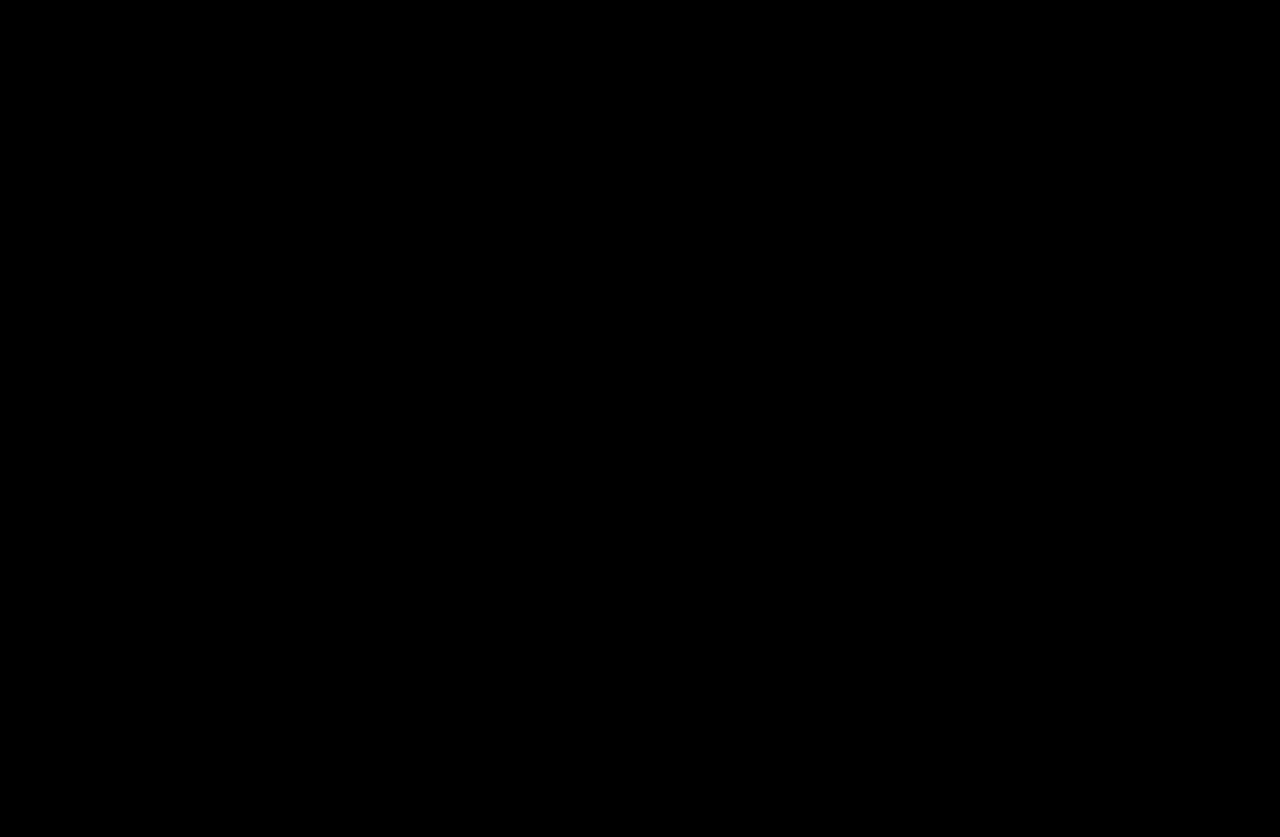
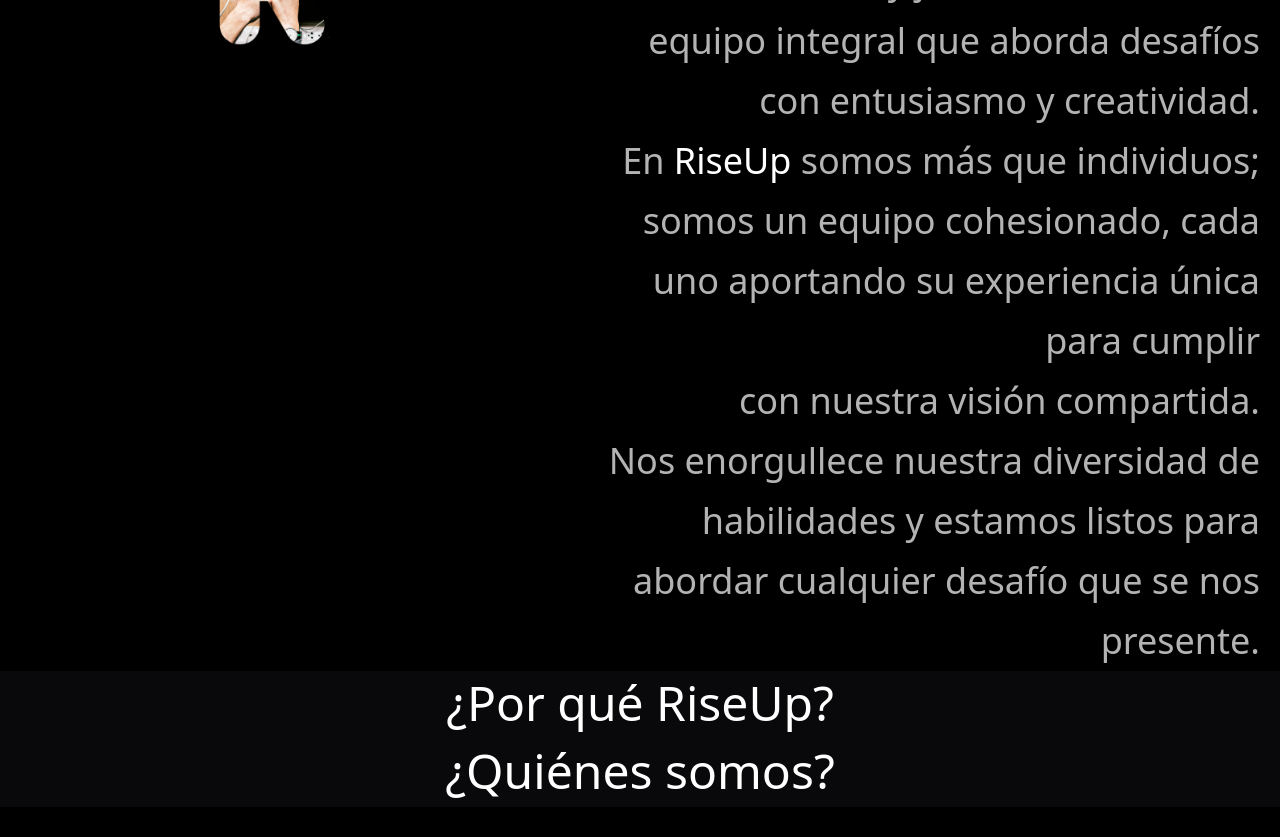
Before and after one commit to EAguirreChama/RiseUp, a React (Vite) app in the folder RiseUp - Portafolio/: page / in a window 1280 px wide. Shown: the part 1980-2817 px from the top of the page. Before the commit the page ends 800 px from the top, so only its background shows below. Built offline with nearby package versions, Linux system fonts and the light colour scheme.

Commit message:
Configurando estilos

```diff
--- a/RiseUp - Portafolio/src/App.jsx
+++ b/RiseUp - Portafolio/src/App.jsx
@@ -1,19 +1,21 @@
 import NavBar from "./componentes/NavBar"
 import Principal from "./componentes/Principal"
+import Preguntas from "./componentes/Preguntas"
 // import Contacto from "./componentes/Contacto"
-// import Preguntas from "./componentes/Preguntas"
 // import Servicios from "./componentes/Servicios"
 // import Complete from "./componentes/Complete"
+import Preguntas2 from "./componentes/Preguntas2"
 
 export default function App () {
   return (
     <div>
       <NavBar/>
       <Principal/>
-      {/* <Preguntas/>
-      <Servicios/>
+      <Preguntas/>
+      {/* <Servicios/>
       <Contacto/>
       <Complete/> */}
+      <Preguntas2/>
     </div>
   )
 }
--- a/RiseUp - Portafolio/src/componentes/Preguntas.jsx
+++ b/RiseUp - Portafolio/src/componentes/Preguntas.jsx
@@ -1,14 +1,13 @@
 export default function Preguntas() {
     return (
-        <div>
-            <span className="self-stretch flex w-full flex-col mt-40 px-16 items-end max-md:max-w-full max-md:mt-10 max-md:px-5">
-                <div className="justify-center text-white text-center text-5xl self-stretch max-md:max-w-full max-md:text-4xl">
+            <div className="flex flex-col">
+                <div className="justify-center text-white text-center text-5xl bg-zinc-950 pt-2 pb-3">
                     ¿Por qué <span className="font-medium">RiseUp</span>?
                 </div>
-                <div className="self-stretch mt-12 max-md:max-w-full max-md:mt-10">
-                    <div className="gap-5 flex max-md:flex-col max-md:items-stretch max-md:gap-0">
+                <div className="self-stretch mt-12">
+                    <div className="gap-5 flex max-md:flex-col">
                         <div className="flex flex-col items-stretch w-[64%] max-md:w-full max-md:ml-0">
-                            <div className="justify-center text-white text-opacity-70 text-4xl leading-[60px] my-auto max-md:max-w-full max-md:mt-10">
+                            <div className="justify-center text-white text-opacity-70 text-4xl leading-[60px] my-auto">
                                 En <span className="text-white">RiseUp</span> fusionamos la
                                 creatividad del diseño con la excelencia en el desarrollo web
                                 para ofrecer soluciones digitales que no solo son visualmente
@@ -18,28 +17,27 @@
                                 línea.
                             </div>
                         </div>
-                        <div className="flex flex-col items-stretch w-[36%] ml-5 max-md:w-full max-md:ml-0">
+                        <div className="flex flex-col items-stretch w-[36%] ml-5">
                             <img
                                 src="../../public/letras con fondo/up2.png"
-                                className="aspect-[1.07] object-contain object-center w-full overflow-hidden grow max-md:max-w-full max-md:mt-10"
+                                className="aspect-[1.07] object-contain object-center w-full overflow-hidden grow"
                             />
                         </div>
                     </div>
                 </div>
-                <div className="justify-center text-white text-center text-5xl whitespace-nowrap mr-6 mt-48 max-md:text-4xl max-md:mr-2.5 max-md:mt-10">
+                <div className="justify-center text-white text-center text-5xl whitespace-nowrap mr-6 mt-48">
                     <span className="font-semibold">¿Quiénes </span>somos?
                 </div>
-            </span>
-            <div className="self-center w-full max-w-[1362px] mt-24 px-5 max-md:max-w-full max-md:mt-10">
-                <div className="gap-5 flex max-md:flex-col max-md:items-stretch max-md:gap-0">
-                    <div className="flex flex-col items-stretch w-[43%] max-md:w-full max-md:ml-0">
+                <div className="self-center w-full max-w-[1362px] mt-24 px-5">
+                    <div className="gap-5 flex">
+                        <div className="flex flex-col items-stretch w-[43%]">
                             <img
                                 src="../../public/letras con fondo/rise.png"
-                            className="aspect-[0.73] object-contain object-center w-full overflow-hidden mt-14 max-md:mt-10"
+                                className="aspect-[0.73] object-contain object-center w-full overflow-hidden mt-14"
                             />
                         </div>
-                    <div className="flex flex-col items-stretch w-[57%] ml-5 max-md:w-full max-md:ml-0">
-                        <div className="justify-center text-white text-opacity-70 text-right text-4xl leading-[60px] max-md:max-w-full max-md:mt-10">
+                        <div className="flex flex-col items-stretch w-[57%] ml-5">
+                            <div className="justify-center text-white text-opacity-70 text-right text-4xl leading-[60px]">
                                 Somos un equipo de mentes apasionadas y colaborativas, unidas por
                                 un propósito común:
                                 <br />
--- /dev/null
+++ b/RiseUp - Portafolio/src/componentes/Preguntas2.jsx
@@ -0,0 +1,23 @@
+export default function Preguntas2() {
+    return (
+        // Contenedor Total
+        <div className="flex flex-col">
+            {/*Contenedor 1*/}
+            <div>
+                {/* TItulo 1*/}
+                <h1
+                    className="justify-center text-white text-center text-5xl bg-zinc-950 pt-2 pb-3"
+                >¿Por qué <span className="font-medium">RiseUp</span>?</h1>
+
+            </div>
+
+            {/*Contenedor 2*/}
+            <div>
+                {/* TItulo 2*/}
+                <h1
+                    className="justify-center text-white text-center text-5xl bg-zinc-950 pt-2 pb-3"
+                >¿<span className="font-medium">Quiénes</span> somos?</h1>
+            </div>
+        </div>
+    )
+}
```
Lines whose indentation alone changed are shown as unchanged.
